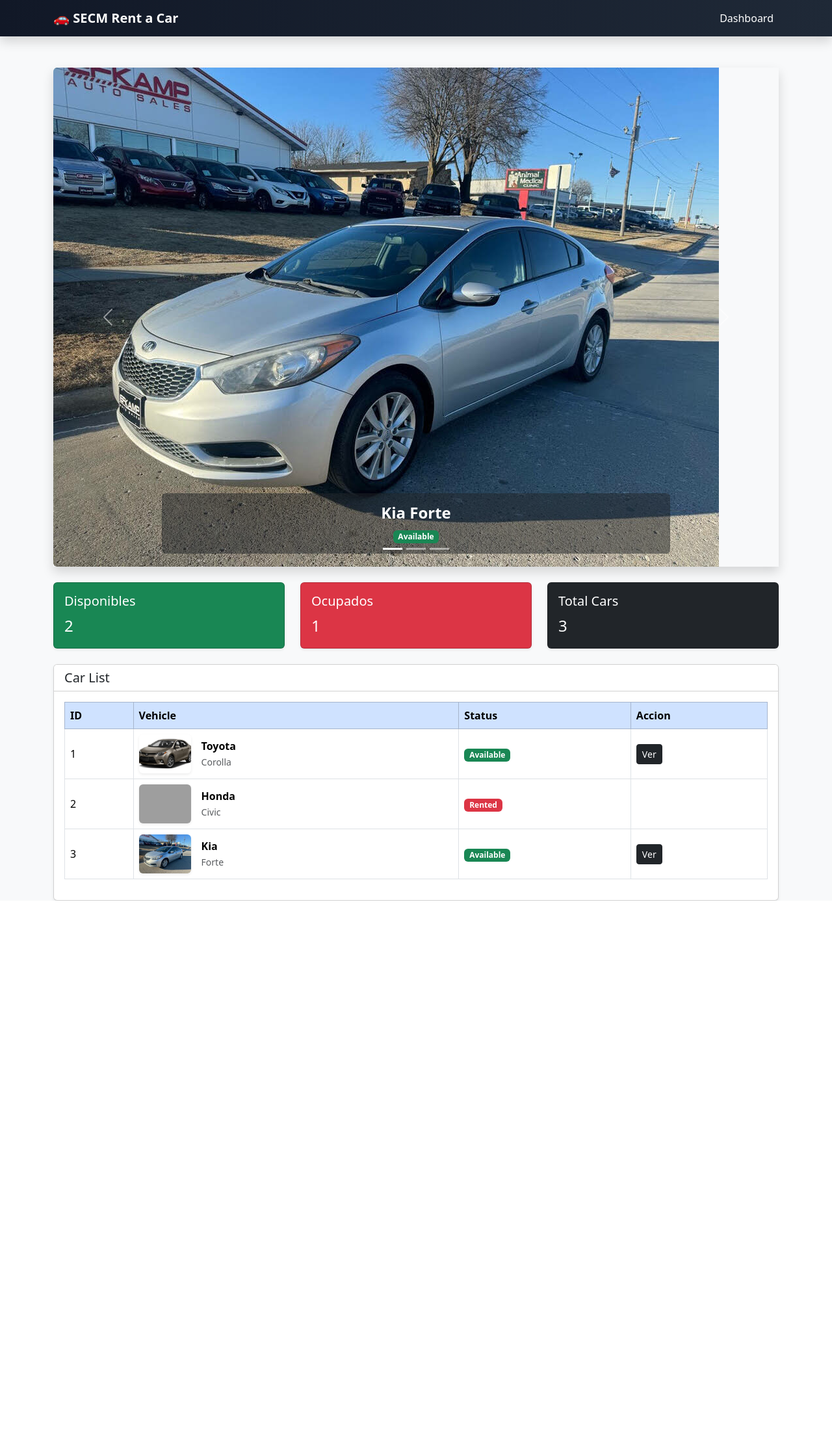
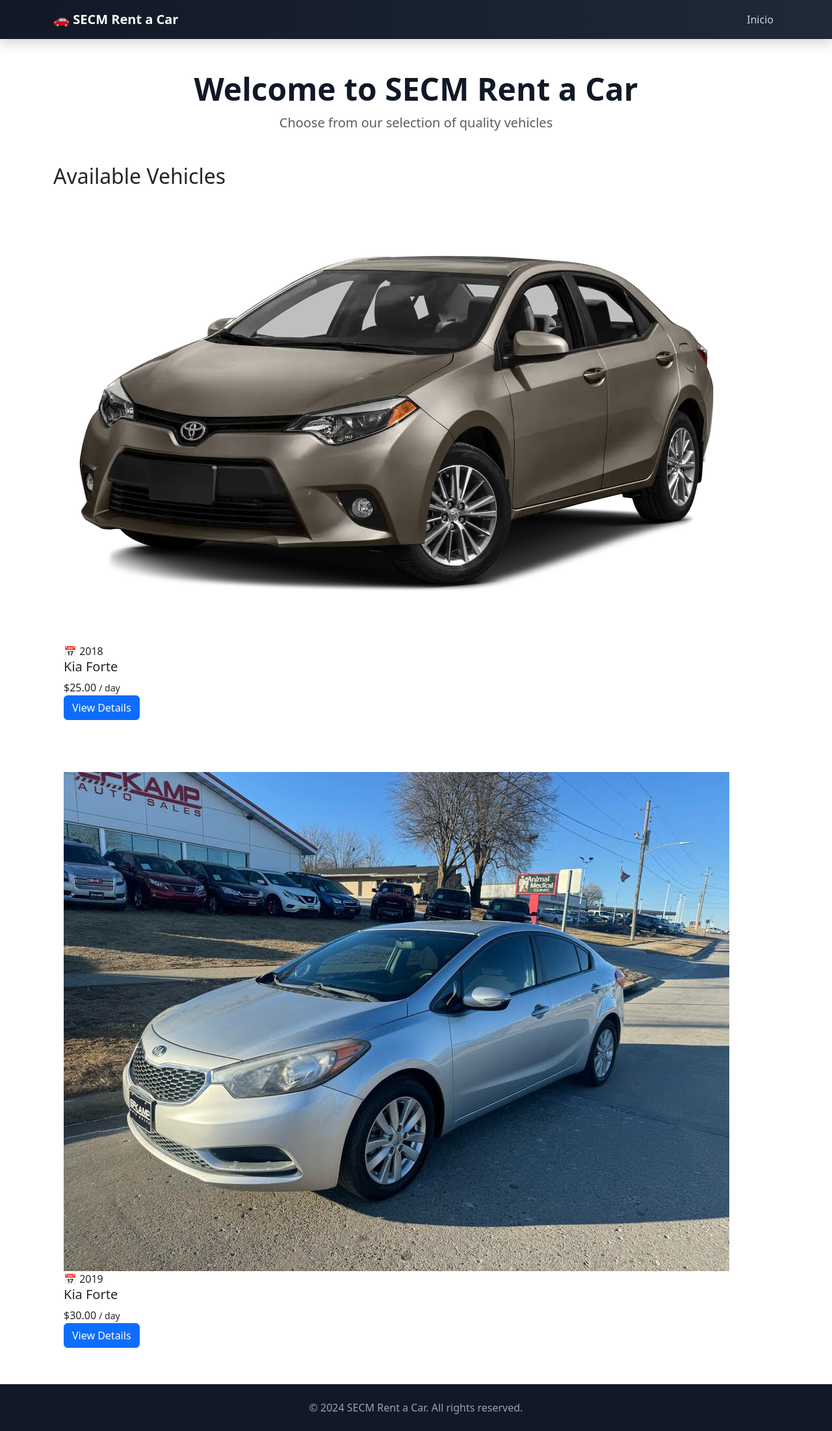
Before and after one commit to GerardoCampos2121/solucionescm, a PHP site: page / in a window 1280 px wide. Shown: the whole page at 65% size. Before the commit the page ends 1386 px from the top, so only its background shows below. Run offline with PHP 8.4, Linux system fonts and the light colour scheme; data comes from the database, SQL or seed files in the repository; data that the repository does not hold is empty; grey boxes are pictures that could not be loaded.

Commit message:
usando mas la base de datos

```diff
--- a/car_details.php
+++ b/car_details.php
@@ -30,6 +30,8 @@ include("conf/Service.php");
 
 // Get car ID
 $id = $_GET['id'] ?? null;
+
+$vehiculoSeleccionado = dataVehiculo($id);
 
 // Find selected car
 $selectedCar = null;
@@ -90,7 +92,8 @@ $carBookedRanges = $bookedDates[$selectedCar['id']] ?? [];
             <div class="col-md-6">
                 <div class="card-body">
                     <h2 class="card-title fw-bold">
-                        <?php echo $selectedCar['make'] . ' ' . $selectedCar['model']; ?>
+                        <?php echo $vehiculoSeleccionado['marca'] . ' ' . $vehiculoSeleccionado['modelo']
+                        . ' ' .$vehiculoSeleccionado['anio']; ?>
                     </h2>
 
                     <p>
--- a/conf/Service.php
+++ b/conf/Service.php
@@ -8,6 +8,15 @@ function listaVehiculos(){
     $response = array();
     $response = leerTabla($conn,"vehiculo","id_vehiculo,marca,modelo,anio,preciodiario,imagepath","1");
 
+    return $response;
+}
+
+function dataVehiculo($carId){
+
+    //getConnection instance
+    $conn = connectionDB();
+    $response = array();
+    $response = recuperarDataVehiculo($conn,$carId);
     return $response;
 }
 
--- a/conf/conn.php
+++ b/conf/conn.php
@@ -61,5 +61,28 @@ function registrarClienteDB($conn, $nombre, $numeroDocumento, $edad, $direccion,
 }
 
 
+function recuperarDataVehiculo($conn,$carId){
+
+    // Check if customer exists
+    $sql = "SELECT marca, modelo, anio, descripcion,categoria, preciodiario,imagepath
+            FROM vehiculo WHERE id_vehiculo = ? LIMIT 1";
+    // 2. Prepare statement
+    $stmt = $conn->prepare($sql);
+
+    // 3. Bind parameters and execute
+    $stmt->bind_param("i", $carId);
+    $stmt->execute();
+
+    // 4. Get the result set
+    $result = $stmt->get_result();
+
+    // 5. Fetch the single row
+    $row = $result->fetch_assoc();
+
+    $conn->close();
+    return $row;
+}
+
+
 
 ?>
--- a/index.php
+++ b/index.php
@@ -1,48 +1,37 @@
 <?php
-
 
 include("conf/Service.php");
 
-//leer los productos de la base de datos
-$response = array();
+// Read vehicles from database using listaVehiculos function
 $response = listaVehiculos();
 $num_vehiculos = count($response);
 
-$cars = [
-    [
-        'id' => 1,
-        'make' => 'Toyota',
-        'model' => 'Corolla',
-        'status' => 'Available',
-        'image' => 'images/kiaforte2018/corolla.png'
-    ],
-    [
-        'id' => 2,
-        'make' => 'Honda',
-        'model' => 'Civic',
-        'status' => 'Rented',
-        'image' => 'https://images.unsplash.com/photo-1552519507-da3b142c6e3d?auto=format&fit=crop&w=200&q=60'
-    ],
-    [
-        'id' => 3,
-        'make' => 'Kia',
-        'model' => 'Forte',
-        'status' => 'Available',
-        'image' => 'images/forte2014.jpeg'
-    ],
-];
 ?>
 
 <!DOCTYPE html>
 <html lang="en">
 <head>
     <meta charset="UTF-8">
-    <title>Car Rental Dashboard</title>
+    <meta name="viewport" content="width=device-width, initial-scale=1.0">
+    <title>SECM Rent a Car - Dashboard</title>
 
     <!-- Bootstrap 5 CDN -->
-    <link href="https://cdn.jsdelivr.net/npm/bootstrap@5.3.2/dist/css/bootstrap.min.css" rel="stylesheet">
+    <link href="https://cdn.jsdelivr.net/npm/bootstrap/5.3.2/dist/css/bootstrap.min.css" rel="stylesheet">
+    <!-- Custom CSS -->
+    <link href="css/alquilersecm.css" rel="stylesheet">
+
+    <style>
+        /* Page Background */
+        body {
+            background: white;
+            background-attachment: fixed;
+            min-height: 100vh;
+        }
+
+       .gallery-img { height: 200px; object-fit: cover; width: 100%; border-radius: 8px; }
+    </style>
 </head>
-<body class="bg-light">
+<body>
 
 <!-- 🔷 HEADER / NAVBAR -->
 <nav class="navbar navbar-expand-lg navbar-dark shadow"
@@ -57,14 +46,8 @@ $cars = [
         <div class="collapse navbar-collapse" id="navbarNav">
             <ul class="navbar-nav ms-auto">
                 <li class="nav-item">
-                    <a class="nav-link active" href="index.php">Dashboard</a>
+                    <a class="nav-link active" href="index.php">Inicio</a>
                 </li>
-                <!--<li class="nav-item">
-                    <a class="nav-link" href="cars.php">Manage Cars</a>
-                </li>
-                <li class="nav-item">
-                    <a class="nav-link" href="#">Bookings</a>
-                </li>-->
             </ul>
         </div>
     </div>
@@ -73,175 +56,84 @@ $cars = [
 <!-- 🔷 MAIN CONTENT -->
 <div class="container mt-5">
 
-    <!-- slide -->
-    <!-- 🚗 Car Preview Slider -->
-    <div id="carCarousel" class="carousel slide mb-4 shadow" data-bs-ride="carousel">
-
-        <div class="carousel-indicators">
-            <?php foreach ($cars as $index => $car): ?>
-                <button type="button"
-                        data-bs-target="#carCarousel"
-                        data-bs-slide-to="<?php echo $index; ?>"
-                        class="<?php echo $index === 0 ? 'active' : ''; ?>">
-                </button>
-            <?php endforeach; ?>
+    <!-- Welcome Section -->
+    <div class="text-center mb-5">
+        <h1 class="display-5 fw-bold" style="color: #111827;">Welcome to SECM Rent a Car</h1>
+        <p class="text-muted lead">Choose from our selection of quality vehicles</p>
     </div>
 
-        <div class="carousel-inner rounded">
+    <!-- Available Cars Grid -->
+    <div class="mb-5">
+        <h2>Available Vehicles</h2>
 
-            <?php foreach ($response as $index => $car): ?>
-            <!--<div class="carousel-item <?php echo $index === 0 ? 'active' : ''; ?>">-->
-                <div class="carousel-item <?php echo 'active'; ?>">
+        <?php if ($num_vehiculos > 0): ?>
 
-                <div class="containerImg">
+        <?php foreach ($response as $car): ?>
+
+        <div class="col-lg-3 p-3">
+
+
                     <?php
                     $images = glob($car['imagepath'] . "*.{jpg,jpeg,png,gif}", GLOB_BRACE);
-                        foreach($images as $image) {
-                            echo '<img src="' . $image . '"
-                                  class="img-mod"
-
-                                                       alt="Car Image"
-
-                                  alt="Car Image" /><br />';
+                    if (!empty($images)) {
+                        echo '<img src="' . $images[0] . '" alt="' . $car['marca'] . ' ' . $car['modelo'] . '">';
+                    } else {
+                        echo '<img src="https://via.placeholder.com/200x150?text=No+Image" alt="No Image">';
                     }
                     ?>
+
+
+                <!-- Car Details (Name, Price, Button) -->
+                <div class="car-details">
+                    <div>
+                        <!-- Year Badge -->
+                        <div class="car-year-badge">
+                            📅 <?php echo htmlspecialchars($car['anio']); ?>
                         </div>
 
-                <div class="carousel-caption d-none d-md-block bg-dark bg-opacity-50 rounded p-3">
-                    <h4 class="fw-bold">
-                        <?php echo $car['marca'] . ' ' . $car['modelo']; ?>
-                    </h4>
-                    <span class="badge <?php echo 'bg-success'; ?>">
-                        <?php echo 'Available'; ?>
-                    </span>
-                <!--<span class="badge <?php echo $car['status'] === 'Available' ? 'bg-success' : 'bg-danger'; ?>">
-                                            <?php echo $car['status']; ?>
-                                        </span>-->
+                        <!-- Car Name -->
+                        <h5 class="car-name">
+                            <?php echo htmlspecialchars($car['marca'] . ' ' . $car['modelo']); ?>
+                        </h5>
                     </div>
 
+                    <!-- Price Container -->
+                    <div class="car-price-container">
+                        <div class="car-price">
+                            $<?php echo number_format($car['preciodiario'], 2); ?>
+                            <small>/ day</small>
                         </div>
-            <?php endforeach; ?>
-
                     </div>
 
-        <!-- Controls -->
-        <button class="carousel-control-prev" type="button" data-bs-target="#carCarousel" data-bs-slide="prev">
-            <span class="carousel-control-prev-icon"></span>
-        </button>
-
-        <button class="carousel-control-next" type="button" data-bs-target="#carCarousel" data-bs-slide="next">
-            <span class="carousel-control-next-icon"></span>
-        </button>
-
-    </div>
-
-
-    <!-- Summary Cards -->
-    <div class="row mb-4">
-        <div class="col-md-4">
-            <div class="card text-white bg-success shadow-sm">
-                <div class="card-body">
-                    <h5 class="card-title">Disponibles</h5>
-                    <p class="card-text fs-4">
-                        <?php //echo count(array_filter($cars, fn($c) => $c['status'] === 'Available'));
-                        echo count(array_filter($cars, function($c) { return $c['status'] === 'Available'; }));
-                        ?>
-                    </p>
+                    <!-- Rent Button -->
+                    <a href="car_details.php?id=<?php echo $car['id_vehiculo']; ?>"
+                       class="btn btn-primary btn-rent">
+                        View Details
+                    </a>
                 </div>
             </div>
         </div>
 
-        <div class="col-md-4">
-            <div class="card text-white bg-danger shadow-sm">
-                <div class="card-body">
-                    <h5 class="card-title">Ocupados</h5>
-                    <p class="card-text fs-4">
-                        <?php
-                        //echo count(array_filter($cars, fn($c) => $c['status'] === 'Rented'));
-                         echo count(array_filter($cars, function($c) { return $c['status'] === 'Rented'; }));
-                          ?>
-                    </p>
+    <?php endforeach; ?>
+    <?php else: ?>
+        <div class="empty-state">
+            <i>🚗</i>
+            <h4>No vehicles available at the moment</h4>
+            <p class="text-muted">Please check back later for new additions to our fleet.</p>
         </div>
-            </div>
-        </div>
+    <?php endif; ?>
 
-        <div class="col-md-4">
-            <div class="card text-white bg-dark shadow-sm">
-                <div class="card-body">
-                    <h5 class="card-title">Total Cars</h5>
-                    <p class="card-text fs-4">
-                        <?php echo count($cars); ?>
-                    </p>
-                </div>
-            </div>
-        </div>
-    </div>
-
-    <!-- Cars Table -->
-    <div class="card shadow-sm">
-        <div class="card-header bg-white">
-            <h5 class="mb-0">Car List</h5>
-        </div>
-
-        <div class="card-body">
-            <div class="table-responsive">
-                <table class="table table-hover table-bordered align-middle">
-                    <thead class="table-primary">
-                        <tr>
-                            <th>ID</th>
-                            <th>Vehicle</th>
-                            <th>Status</th>
-                            <th>Accion</th>
-                        </tr>
-                    </thead>
-                    <tbody>
-                        <?php foreach ($cars as $car): ?>
-                        <tr>
-                            <td><?php echo $car['id']; ?></td>
-
-                            <!-- Vehicle Column with Image -->
-                            <td>
-                                <div class="d-flex align-items-center">
-                                    <img src="<?php echo $car['image']; ?>"
-                                         alt="Car Image"
-                                         class="rounded me-3 shadow-sm"
-                                         width="80" height="60"
-                                         style="object-fit: cover;">
-
-                                    <div>
-                                        <strong><?php echo $car['make']; ?></strong><br>
-                                        <small class="text-muted"><?php echo $car['model']; ?></small>
-                                    </div>
-                                </div>
-                            </td>
-
-                            <td>
-                                <?php if ($car['status'] === 'Available'): ?>
-                                    <span class="badge bg-success">Available</span>
-                                <?php else: ?>
-                                    <span class="badge bg-danger">Rented</span>
-                                <?php endif; ?>
-                            </td>
-                            <td>
-                                <?php if ($car['status'] === 'Available'): ?>
-                                <a href="car_details.php?id=<?php echo $car['id']; ?>"
-                                   class="btn btn-sm btn-dark">
-                                    Ver
-                                </a>
-                             <?php else: ?>
-                             <?php endif; ?>
-                            </td>
-                        </tr>
-                        <?php endforeach; ?>
-                    </tbody>
-                </table>
-            </div>
-        </div>
-    </div>
 
 </div>
 
+<!-- Footer -->
+<footer class="text-center py-4" style="background: #111827; color: #9ca3af;">
+    <div class="container">
+        <p class="mb-0">&copy; 2024 SECM Rent a Car. All rights reserved.</p>
+    </div>
+</footer>
+
 <!-- Bootstrap JS -->
-<script src="https://cdn.jsdelivr.net/npm/bootstrap@5.3.2/dist/js/bootstrap.bundle.min.js"></script>
+<script src="https://cdn.jsdelivr.net/npm/bootstrap/5.3.2/dist/js/bootstrap.bundle.min.js"></script>
 </body>
 </html>
```
Lines whose indentation alone changed are shown as unchanged.
